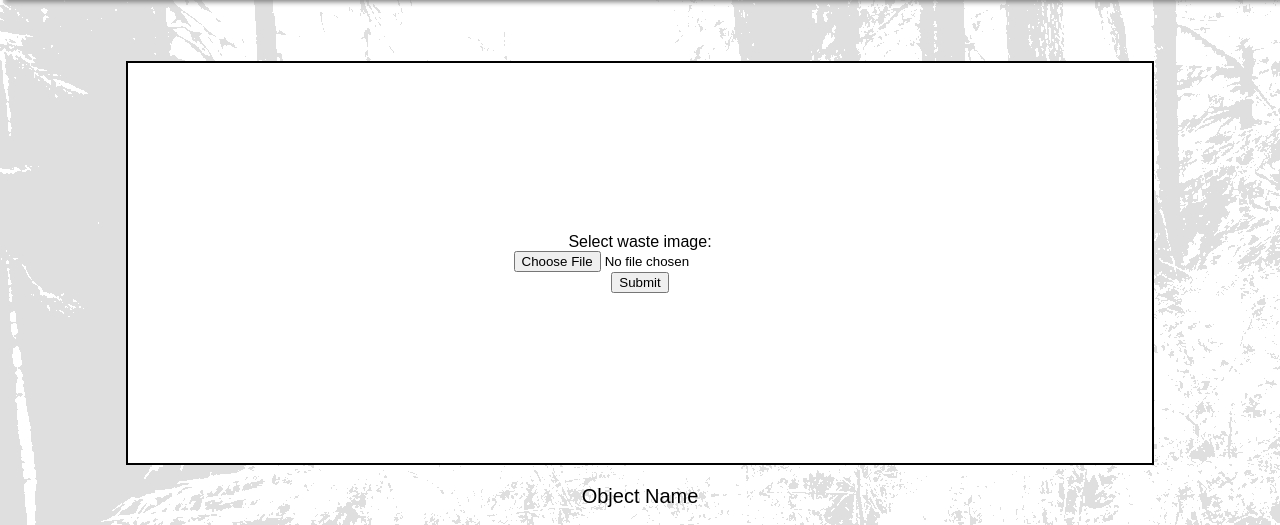
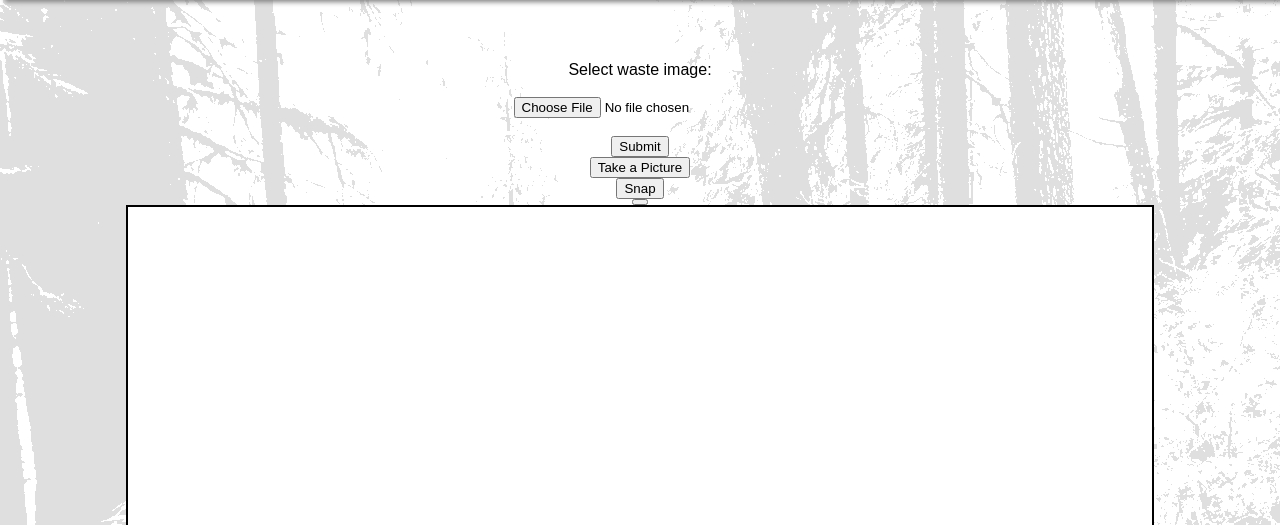
Before and after one commit to frenchcokes/HackTheChange2023, a website: page index.html in a window 1280 px wide. Shown: the part 243-768 px from the top of the page. Drawn offline with Linux system fonts and the light colour scheme.

Commit message:
Added video photo taking

```diff
--- a/index.html
+++ b/index.html
@@ -23,13 +23,19 @@
 			</div>
 		</div>
 		</div>
+
+		<div class ="center">
+			<label for="img">Select waste image:</label></br>
+			<input style="text-align:center !important" type="file" id="img" name="img" accept="image/*"></br>
+			<input type="submit">
+			<button onclick="startVideo()">Take a Picture</button>
+			<button onclick="takePic()">Snap</button>
+			<button onclick="submitPic()"></button>
+		</div>
         <div class="center">
 		<div id="img" class="imgbox">
-		<form>
-           <label for="img">Select waste image:</label></br>
-           <input style="text-align:center !important" type="file" id="img" name="img" accept="image/*"></br>
-           <input type="submit">
-		</form>
+			<video autoplay="true" id="videoElement"></video>
+			<canvas id = "canvas" style="overflow: auto;"></canvas>
 		</div>
 
 		<div id="txt" class="searchbar">
@@ -61,5 +67,37 @@ else {
 	txt.style.display = "flex";
 }
 
-}</script>
+}
+
+function startVideo() {
+                let video = document.querySelector("#videoElement");
+				let canvas = document.getElementById("canvas")
+                video.removeAttribute("hidden")
+                canvas.setAttribute("hidden","hideen")
+
+                if (navigator.mediaDevices.getUserMedia) {
+                    navigator.mediaDevices.getUserMedia({ video : true})
+                        .then(function (stream) {
+                            video.srcObject = stream;
+                        })
+                        .catch (function (error) {
+                            console.log("something went wrong")
+                        })
+                } else {
+                    console.log("unsupported.")
+                }
+            }
+	function takePic() {
+                var canvas = document.getElementById("canvas");
+                var video = document.querySelector("video");
+                canvas.width = video.videoWidth;
+                canvas.height = video.videoHeight;
+                canvas.getContext("2d").drawImage(video, 0, 0, video.videoWidth, video.videoHeight);
+
+				canvas.removeAttribute("hidden")
+                video.setAttribute("hidden", "hidden");
+            }
+
+</script>
+
 </html>
```
Also changed, not shown: index.css (line endings or trailing spaces), 1 other file.
